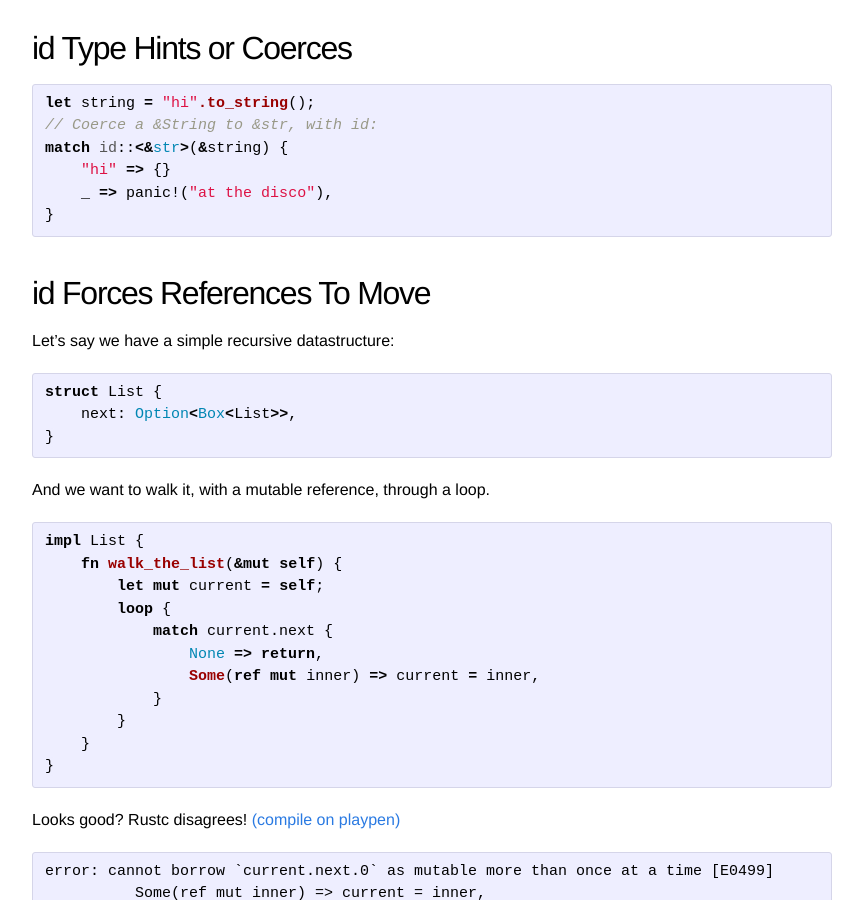
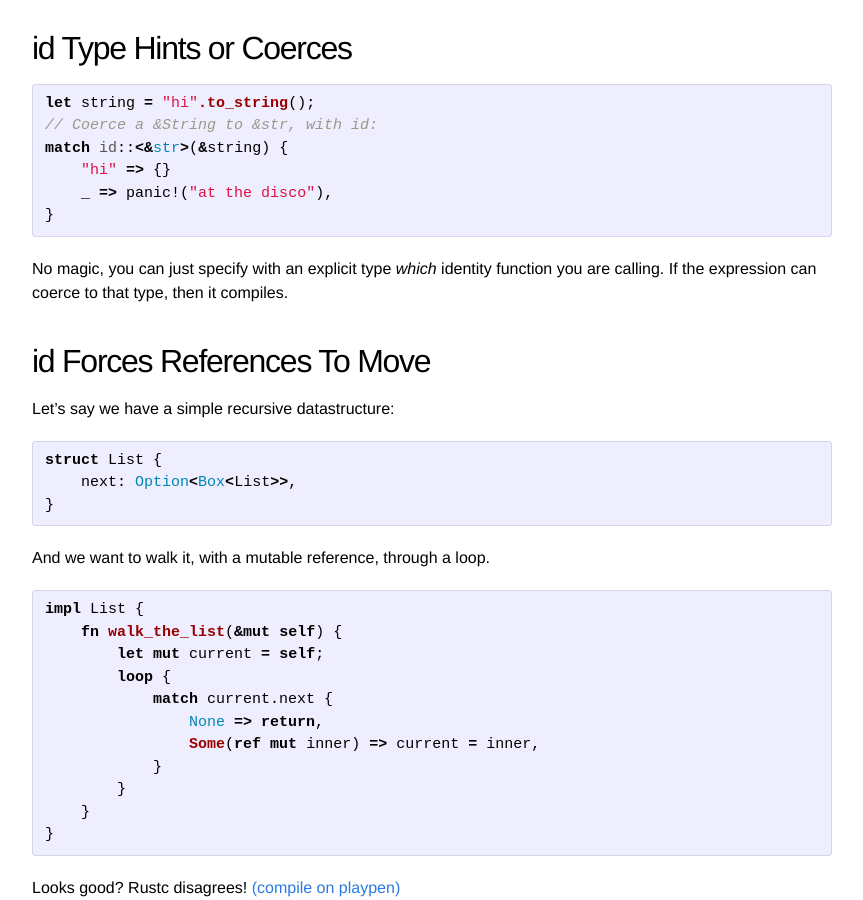
Before and after one commit to bluss/bluss.github.io, a Jekyll site: the page built from _posts/2015-10-11-stuff-the-identity-function-does.markdown, in a window 1280 px wide and 900 px high, scrolled down 511 px. Shown: the whole window, without its empty margins (208-1071 px from the left). Built offline with Jekyll 4.4.1, drawn with Linux system fonts in a browser that asks for light colours.

Commit message:
Update coerce

```diff
--- a/_posts/2015-10-11-stuff-the-identity-function-does.markdown
+++ b/_posts/2015-10-11-stuff-the-identity-function-does.markdown
@@ -35,6 +35,9 @@ match id::<&str>(&string) {
     _ => panic!("at the disco"),
 }
 {% endhighlight %}
+
+No magic, you can just specify with an explicit type *which* identity
+function you are calling. If the expression can coerce to that type, then it compiles.
 
 ## id Forces References To Move
 
```
